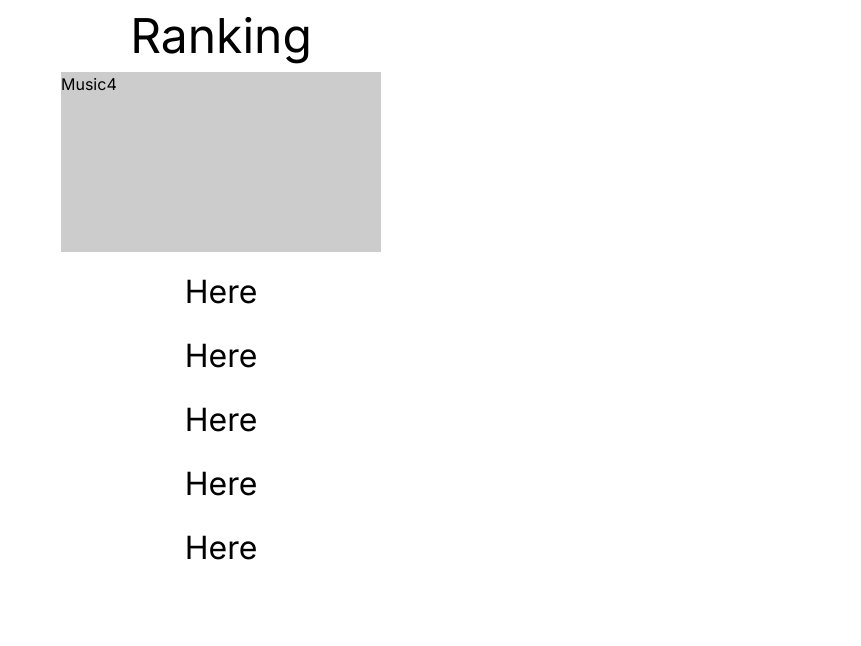
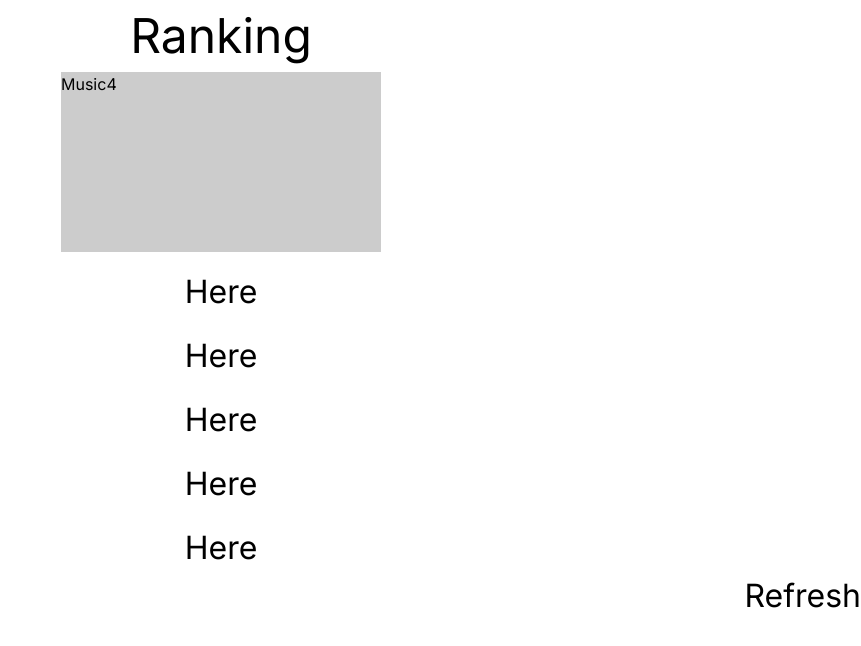
Before and after one commit to dinarik06/rankings, a Next.js app: page / in a window 1280 px wide. Shown: the top 646 px of the page, without its empty margins (419-1280 px from the left). Built offline with nearby package versions, Linux system fonts and the light colour scheme.

Commit message:
Add refresh(reload) page button

```diff
--- a/src/app/globals.css
+++ b/src/app/globals.css
@@ -49,3 +49,7 @@ body {
   background-color: #ccc;
   margin-inline: auto;
 }
+.refresh-button {
+  text-align: right;
+  font-size: 2rem;
+}
--- a/src/app/page.tsx
+++ b/src/app/page.tsx
@@ -27,6 +27,10 @@ function Place(props: PlaceProps) {
 }
 
 export default function Home() {
+  const reloadPage = () => {
+    window.location.reload();
+  };
+
   const [tracks, deleteTrack] = useState<Array<MusicTrack>>([
     { id: "1", name: "Music1" },
     { id: "2", name: "Music2" },
@@ -45,6 +49,7 @@ export default function Home() {
     randomNum = Math.trunc(Math.random() * tracks.length);
     randomTrack = tracks.at(randomNum);
   }
+
   if (randomTrack === undefined) {
     throw new Error("Its cant be possible");
   }
@@ -85,6 +90,9 @@ export default function Home() {
           );
         })}
       </div>
+      <div className="refresh-button">
+        <button onClick={reloadPage}>Refresh</button>
+      </div>
     </main>
   );
 }
```
